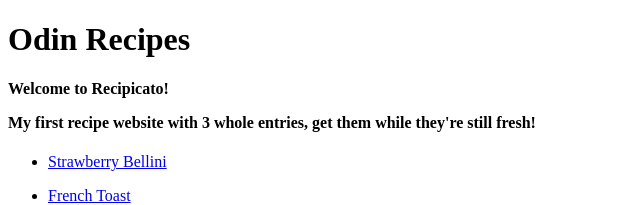
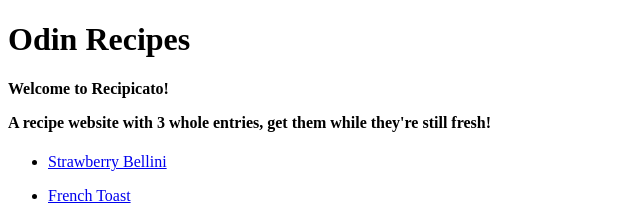
Before and after one commit to MirrorZero/odin-recipes, a plain HTML site: page index.html in a window 1280 px wide. Shown: the top 205 px of the page, without its empty margins (0-640 px from the left). Drawn offline with Linux system fonts and the light colour scheme.

Commit message:
Sentence change in index.html

```diff
--- a/index.html
+++ b/index.html
@@ -6,7 +6,7 @@
     </head>
     <body>
         <h1><b>Odin Recipes</b></h1>
-        <p><h4>Welcome to Recipicato! <p>My first recipe website with 3 whole entries, get them while they're still fresh!</p></h4></p>
+        <p><h4>Welcome to Recipicato! <p>A recipe website with 3 whole entries, get them while they're still fresh!</p></h4></p>
         <ul>
             <li>
         <p><a href="./recipes/strawberry_belini.html">Strawberry Bellini</a></p>
```
